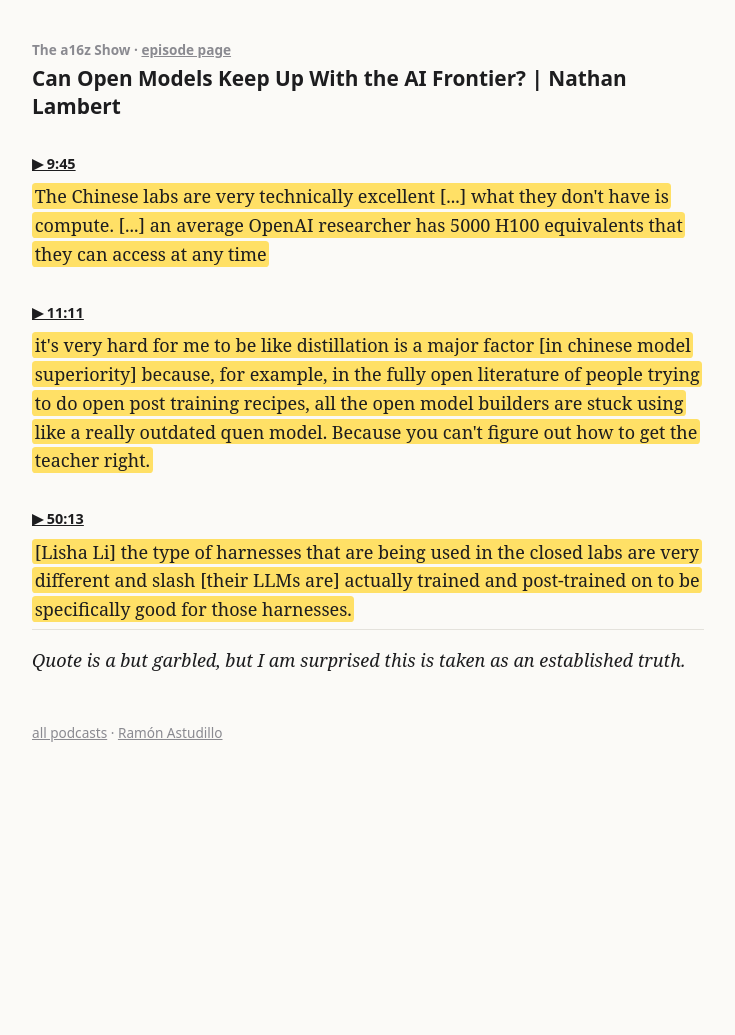
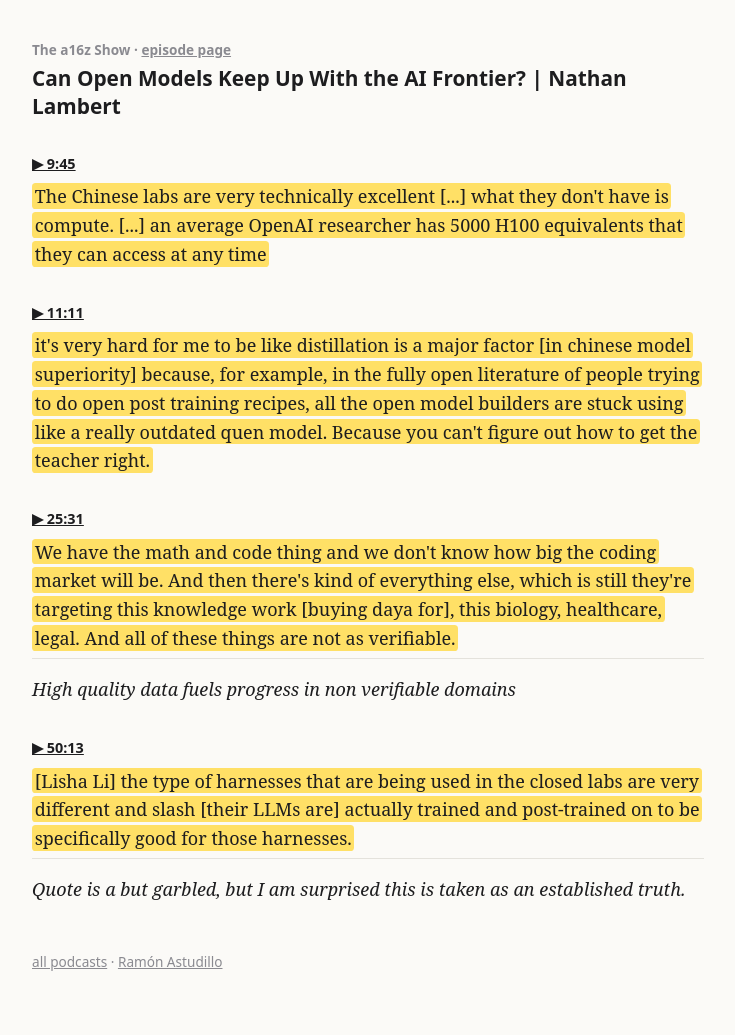
Before and after one commit to ramon-astudillo/ramon-astudillo.github.io, a Jekyll site: the page built from notes/audio/can-open-models-keep-up-with-the-ai-frontier-nathan-lambert.md, in a window 1280 px wide. Shown: the whole page, without its empty margins (272-1007 px from the left). Built offline with Jekyll 4.4.1, drawn with Linux system fonts in a browser that asks for light colours; before the commit the page ends 900 px from its top, so only the background shows below that.

Commit message:
notes/audio: add Can Open Models Keep Up With the AI Frontier? | Nathan Lambert @ 25:31

```diff
--- a/_data/podcasts/can-open-models-keep-up-with-the-ai-frontier-nathan-lambert.yml
+++ b/_data/podcasts/can-open-models-keep-up-with-the-ai-frontier-nathan-lambert.yml
@@ -28,6 +28,19 @@
     out how to get the teacher right.
   after: My hypothesis is that there's some like mid-training and something in the common pre-training
     data that's open that makes it hard to do this thing, which is get
+- t: 1531
+  start: 1531.7
+  end: 1545.6
+  time: '25:31'
+  title: Can Open Models Keep Up With the AI Frontier? | Nathan Lambert
+  note: 'High quality data fuels progress in non verifiable domains '
+  before: that is high quality and giving the models worlds to act in and he'll climb on. And I think
+    there's two things.
+  quote: We have the math and code thing and we don't know how big the coding market will be. And then
+    there's kind of everything else, which is still they're targeting this knowledge work [buying daya
+    for], this biology, healthcare, legal. And all of these things are not as verifiable.
+  after: And I think it is much closer to the story of opening. I bought a lot of robotics data. They're
+    probably going to tell us it's generalization, magic poof. People love poof
 - t: 3013
   start: 3013.0
   end: 3027.7
```
Also changed, not shown: notes/audio/can-open-models-keep-up-with-the-ai-frontier-nathan-lambert/1531.md (added, +7 -0 lines), notes/audio/can-open-models-keep-up-with-the-ai-frontier-nathan-lambert/1531.png (added).
